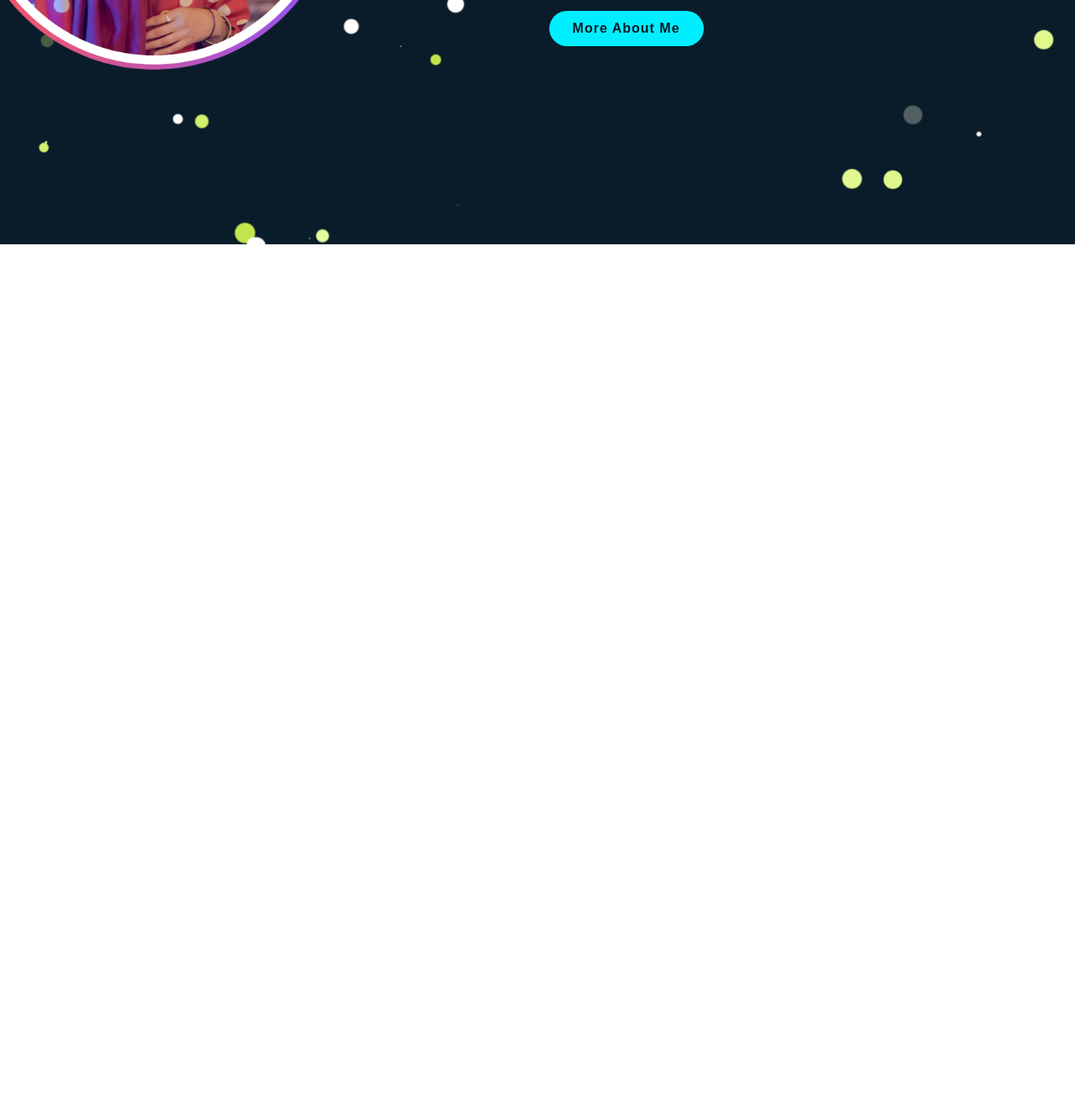
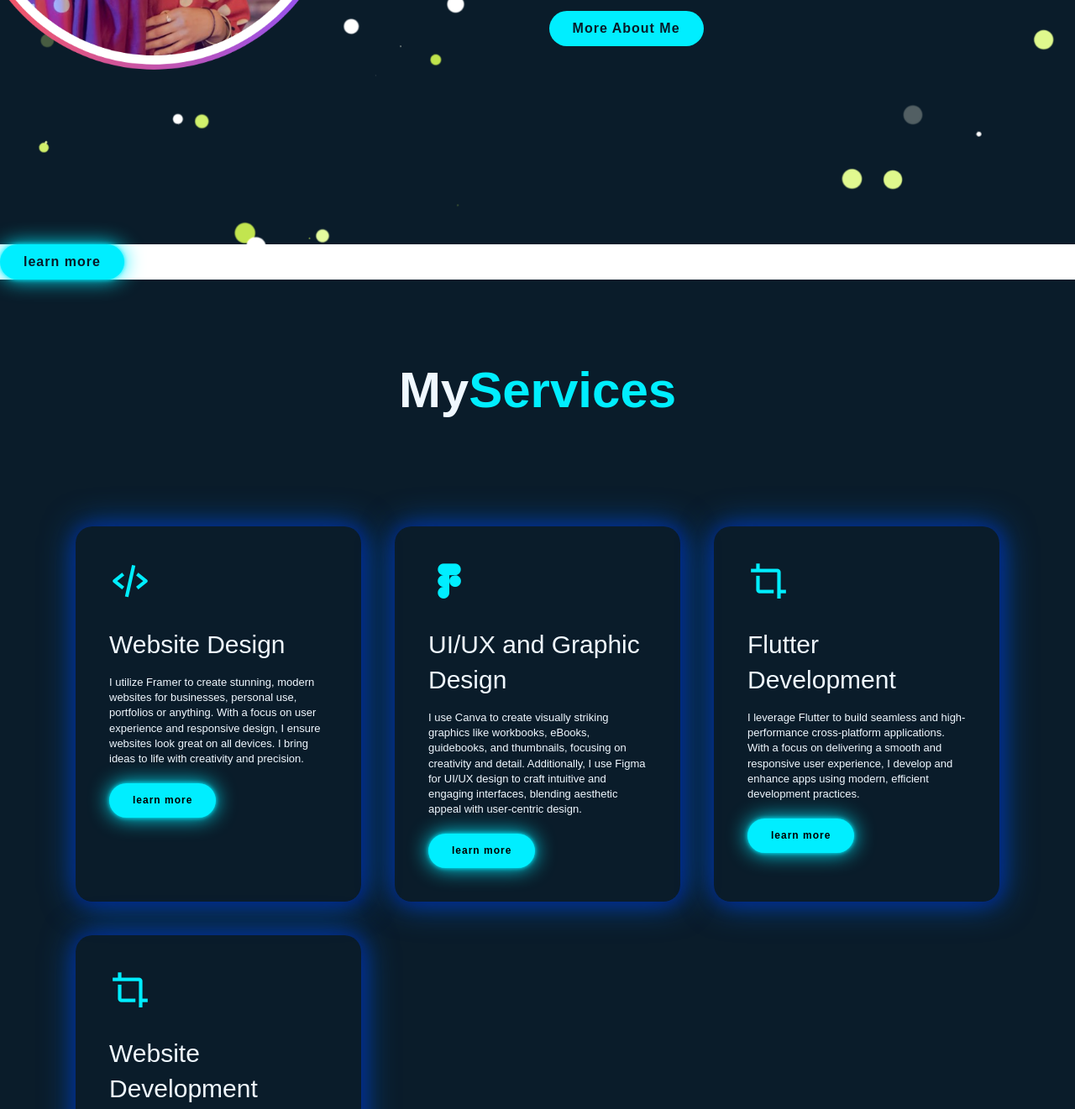
Before and after one commit to inshrahmaryam/portfolio, a plain HTML site: page code.html in a window 1280 px wide. Shown: the part 1309-2630 px from the top of the page at 84% size. Before the commit the page ends 1604 px from the top, so only its background shows below. Drawn offline with nearby package versions, Linux system fonts and the light colour scheme.

Commit message:
my services page

```diff
--- a/code.html
+++ b/code.html
@@ -54,10 +54,56 @@
         <a href="#" class="btn-box">More About Me</a>
     </div>
 </section>
+  <!-- <div class="services" id="services">
+    <div class="container">
+      <h1 class="sub-title">My<span>Services</span></h1>
+      <div class="services-list"></div>
+      <i class='bx bx-code' style='color: #00eeff;'></i>
+      <h2>Website Development</h2>
+      <p>I specialize in crafting interactive and visually appealing websites using HTML, CSS, and JavaScript. I create modern, user-friendly designs that provide an exceptional web experience. Whether you need a personal blog, a business site, or an online portfolio, I bring your vision to life with precision and creativity.
+  </p> -->
+  <a href="#" class ="read">learn more</a>
+    </div>
+    <section>
+      <div class="services" id="services">
+        <div class="container">
+          <h1 class="sub-title">My<span>Services</span></h1>
+          <div class="services-list">
+            <div class="service-item">
+              <i class='bx bx-code-alt' style='color: #00eeff;'></i>
+              <h2>Website Design</h2>
+              <p>I utilize Framer to create stunning, modern websites for businesses, personal use, portfolios or anything. With a focus on user experience and responsive design, I ensure websites look great on all devices. I bring ideas to life with creativity and precision.</p>
+              <!-- <p>I utilize Framer to create stunning, modern websites that are both visually appealing and highly functional. With a focus on user experience and responsive design, I ensure your website looks great on all devices. My designs are tailored to your needs, bringing your ideas to life with creativity and precision. Let’s collaborate to build a website that stands out and engages your audience effectively.</p> -->
+              <a href="#" class="read">learn more</a>
+            </div>
+            <div class="service-item">
+              <i class='bx bxl-figma' style='color: #00eeff;'></i>
+              <h2>UI/UX and Graphic Design</h2>
+              <p>I use Canva to create visually striking graphics like workbooks, eBooks, guidebooks, and thumbnails, focusing on creativity and detail. Additionally, I use Figma for UI/UX design to craft intuitive and engaging interfaces, blending aesthetic appeal with user-centric design.</p>
+              <!-- <p>I use Canva to craft visually striking graphics, including workbooks, eBooks, guidebooks, and thumbnails, with a keen focus on creativity and detail. Each design is tailored to align with your brand and goals, ensuring effective and beautiful communication. Complementing this, I utilize Figma for UI/UX design to create intuitive and engaging interfaces that enhance user experience and functionality. My approach blends aesthetic appeal with user-centric design to deliver seamless, impactful digital solutions. Let’s work together to bring your visual and interactive content to life!</p> -->
+              <a href="#" class="read">learn more</a>
+            </div>
+            <div class="service-item">
+              <i class='bx bx-crop' style='color: #00eeff;'></i>
+              <h2>Flutter Development</h2>
+              <p>I leverage Flutter to build seamless and high-performance cross-platform applications. With a focus on delivering a smooth and responsive user experience, I develop and enhance apps using modern, efficient development practices.</p>
+              <!-- <p>I leverage Flutter to build seamless and high-performance cross-platform applications. With a focus on delivering a smooth and responsive user experience. Whether you’re looking to develop a new app or enhance an existing one, I bring your ideas to life with modern, efficient development practices.</p> -->
+              <a href="#" class="read">learn more</a>
+            </div>
+            <div class="service-item">
+              <i class='bx bx-crop' style='color: #00eeff;'></i>
+              <h2>Website Development</h2>
+              <p>I specialize in creating interactive and visually appealing websites using HTML, CSS, and JavaScript. From personal blogs to business sites and online portfolios, I deliver modern, user-friendly designs that bring your vision to life with precision and creativity.</p>
+              <a href="#" class="read">learn more</a>
+            </div>
+          </div>
+        </div>
+      </div>
+    </section>
 
   <script>
     var typed = new Typed(".text", {
-      strings: [" Software Engineer", "Web Designer", "Frontend Developer", "Web Developer"],
+      strings: [" Software Engineer", "Web Developer", "Web Designer", "Flutter Developer"],
       typeSpeed: 100,
       backSpeed: 100,
       backDelay: 1000,
--- a/style.css
+++ b/style.css
@@ -13,7 +13,7 @@ body{
     left:0;
     width:100%;
     padding:20px 10%;
-    background: transparent;
+    background: #051129;
     display:flex;
     justify-content: space-between;
     align-items: center;
@@ -126,33 +126,7 @@ background: transparent;
 .btn-box:hover{
     box-shadow:0 0 5px cyan, 0 0 25px cyan, 0 0 50px cyan, 0 0 100px cyan,0 0 200px cyan
 }
-/* .about{
-    display:flex;
-    justify-content:center;
-    align-items:center;
-    flex-direction: column;
-    gap:2rem;
-    padding-bottom:6rem ;
-}
-.about{
-    display:grid;
-    grid-template-columns: repeat(2,1fr);
-    align-items:center;
-    gap:1.5rem;
-}
-.about-img img{
-    padding-bottom:20%;
-    max-width:630px;
-    height:auto;
-    width:100%;
-    border-radius:8px;
-}
-.about-text h2{
-    font-size:60px;
-}
-.about-text h2 span{
-    color:#0ef;
-} */
+
 .about {
     display: flex;
     align-items: center;
@@ -213,8 +187,82 @@ background: transparent;
 html {
     scroll-behavior: smooth; /* Enables smooth scrolling */
 }
+.services{
+    background-color: #0a1c2a;
+}
+#services{
+    color:aliceblue;
+    font-size:20px;
+    line-height:1.4;
+    margin-bottom:4rem;
+}
+.sub-title{
+    text-align: center;
+    font-size:60px;
+    padding-bottom:70px;
+}
+.sub-title span{
+    color:#0ef;
+}
+.container{
+    padding:90px;
+}
+.services-list{
+    display:grid;
+    grid-template-columns:repeat(auto-fit,minmax(259px,1fr));
+    grid-gap:40px;
+    margin-top:50px;
+}
+.services-list div{
+  background-color: transparent;
+  padding:40px;
+  font-size:13px;
+  font-weight: 13px;
+  border-right:10px;
+  border-radius: 20px;
+  transition: background 0.5s, transform 0.5s;
+  box-shadow:1px 1px 20px #012290f7, 1px 1px 40px #0053b8f7;
+}
+.services-list div i{
+    font-size:50px;
+    margin-bottom:30px;
+}
+.services-list div h2{
+    font-size:30px;
+    font-weight:500;
+    margin-bottom: 15px;
+}
+.services-list div a{
+text-decoration: none;
+color: #000000;
+font-size:12px;
+margin-top:20px;
+display:inline-block;
+}
+.read{
+    display:inline-block;
+    padding:12px 28px;
+    background: #0ef;
+    border-radius: 40px;
+    font-size: 16px;
+    color:#081b29;
+    letter-spacing: 1px;
+    text-decoration: none;
+    font-weight: 600;
+    opacity:0;
+    animation:slideTop 1s ease forwards;
+    animation-delay: 2s;
+    box-shadow:0 0 5px #0ef, 0 0 25px #0ef;
+}
+.read:hover{
+    box-shadow: 0 0 5px cyan,
+    0 0 25px cyan, 0 0 50px cyan,
+    0 0 100px cyan,0 0 200px cyan;
 
-
+}
+.services-list div:hover{
+    transform:translateY(-10px);
+}
 @keyframes slideRight{
     0%{
         transform: translateX(-100px);
```
Also changed, not shown: bg2.jpg (added).
